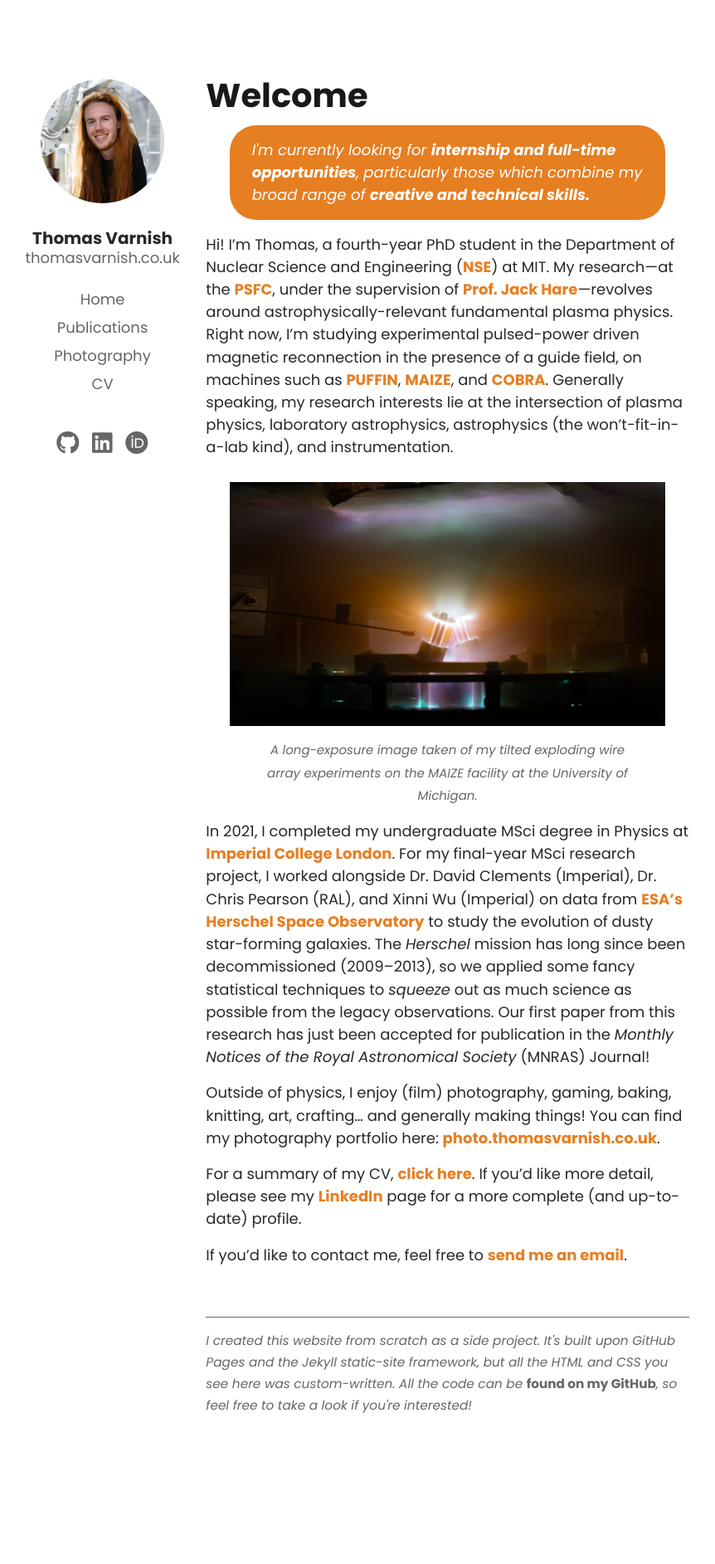
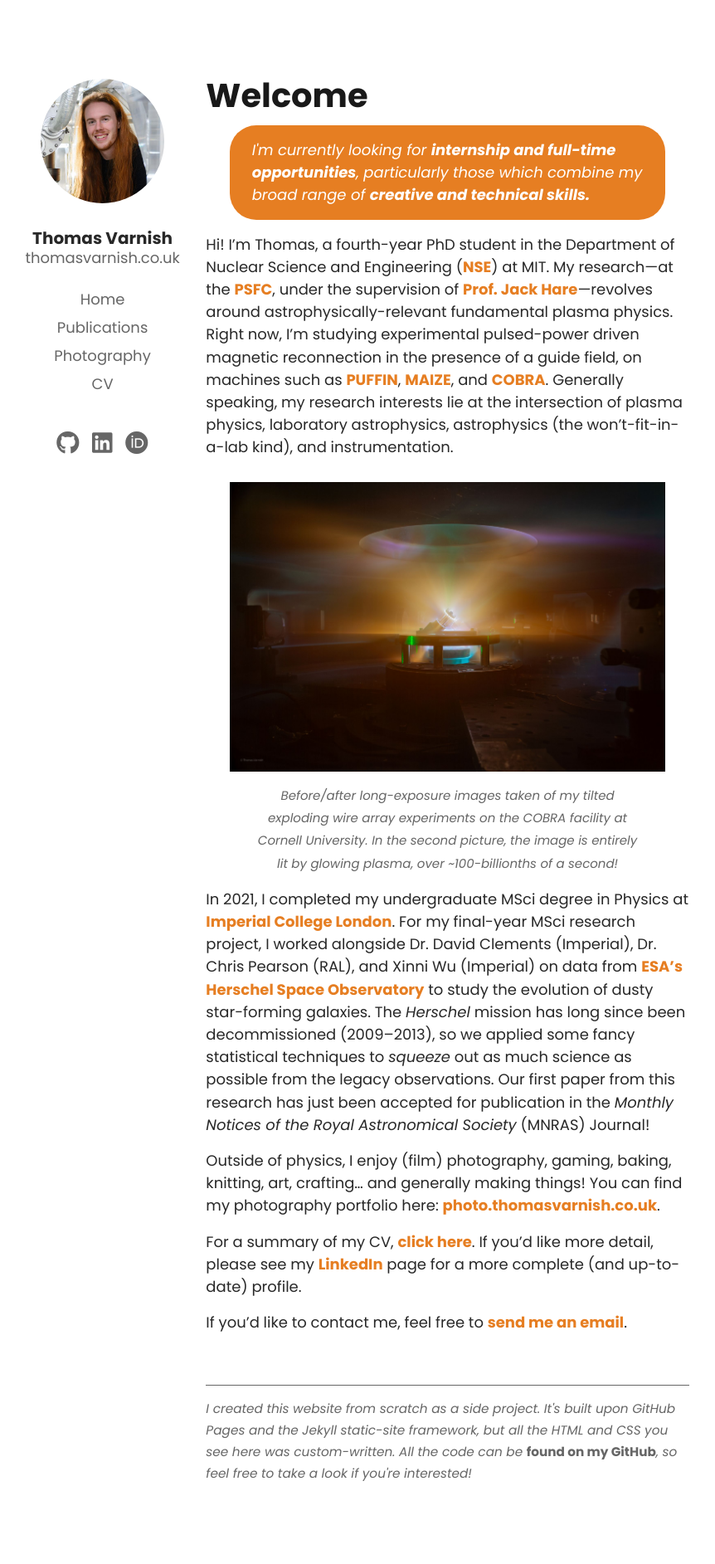
Before and after one commit to tvarnish/tvarnish.github.io, a Jekyll site: the page built from about.md, in a window 1280 px wide. Shown: the whole page at 83% size, without its empty margins (167-1029 px from the left). Built offline with Jekyll 4.4.1, drawn with Linux system fonts in a browser that asks for light colours; nearby versions of some CDN libraries; before the commit the page ends 1803 px from its top, so only the background shows below that.

Commit message:
Add fading COBRA image to front page

```diff
--- a/about.md
+++ b/about.md
@@ -16,9 +16,17 @@
 
 Hi! I'm Thomas, a fourth-year PhD student in the Department of Nuclear Science and Engineering ([NSE](http://web.mit.edu/nse/)) at MIT. My research---at the [PSFC](https://www.psfc.mit.edu/), under the supervision of [Prof. Jack Hare](https://www.jackdhare.net/)---revolves around astrophysically-relevant fundamental plasma physics. Right now, I'm studying experimental pulsed-power driven magnetic reconnection in the presence of a guide field, on machines such as [PUFFIN](https://puffin.ece.cornell.edu/), [MAIZE](https://plasmabay.engin.umich.edu/research/michigan-accelerator-for-inductive-z-pinch-experiments-maize/), and [COBRA](https://www.lps.cornell.edu/). Generally speaking, my research interests lie at the intersection of plasma physics, laboratory astrophysics, astrophysics (the won't-fit-in-a-lab kind), and instrumentation.
 
-<div class="post-image">
+<!-- <div class="post-image">
     <img src="assets/maize.jpg" alt="Brightly-coloured plasma is shown glowing outwards from two small tilted cylindrical arrays of thin carbon wires."/>
     <p> A long-exposure image taken of my tilted exploding wire array experiments on the MAIZE facility at the University of Michigan. </p>
+</div> -->
+
+<div class="post-image fade-between">
+    <div class="fade-container">
+        <img id="fade-bottom" src="assets/cobra_shot.jpg">
+        <img id="fade-top" src="assets/cobra_preshot.jpg">
+    </div>
+    <p> Before/after long-exposure images taken of my tilted exploding wire array experiments on the COBRA facility at Cornell University. In the second picture, the image is entirely lit by glowing plasma, over ~100-billionths of a second! </p>
 </div>
 
 In 2021, I completed my undergraduate MSci degree in Physics at [Imperial College London](https://imperial.ac.uk/). For my final-year MSci research project, I worked alongside Dr. David Clements (Imperial), Dr. Chris Pearson (RAL), and Xinni Wu (Imperial) on data from [ESA's Herschel Space Observatory](https://www.cosmos.esa.int/web/herschel/home) to study the evolution of dusty star-forming galaxies. The *Herschel* mission has long since been decommissioned (2009&ndash;2013), so we applied some fancy statistical techniques to *squeeze* out as much science as possible from the legacy observations. Our first paper from this research has just been accepted for publication in the *Monthly Notices of the Royal Astronomical Society* (MNRAS) Journal!
--- a/assets/css/main.css
+++ b/assets/css/main.css
@@ -583,3 +583,52 @@
     font-weight: 700;
     font-style: italic;
 }
+
+
+/* Fade-in image */
+
+.fade-between {
+    margin:auto;
+    margin-bottom: 1rem;
+}
+
+.fade-container {
+    width: 100%;
+    height: 100%;
+    position: relative;
+    top: 0;
+    left: 0;
+}
+
+#fade-top {
+    position: relative;
+    top: 0;
+    left: 0;
+
+    animation-name: fade;
+    animation-timing-function: ease-in-out;
+    animation-iteration-count: infinite;
+    animation-duration: 5s;
+    animation-direction: alternate;
+}
+
+#fade-bottom {
+    position: absolute;
+    top: 0px;
+    left: 5%;
+}
+
+@keyframes fade {
+    0% {
+        opacity: 1;
+    }
+    25% {
+        opacity: 1;
+    }
+    75% {
+        opacity: 0;
+    }
+    100% {
+        opacity: 0;
+    }
+}
```
Also changed, not shown: assets/cobra_preshot.jpg (added), assets/cobra_shot.jpg (added).
